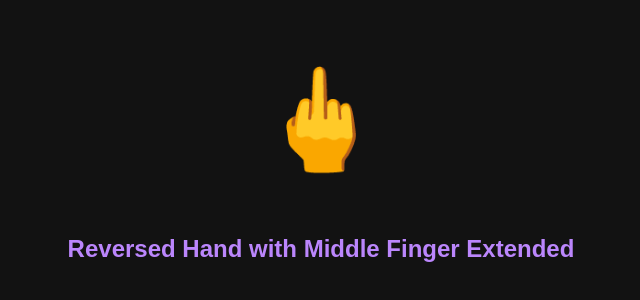
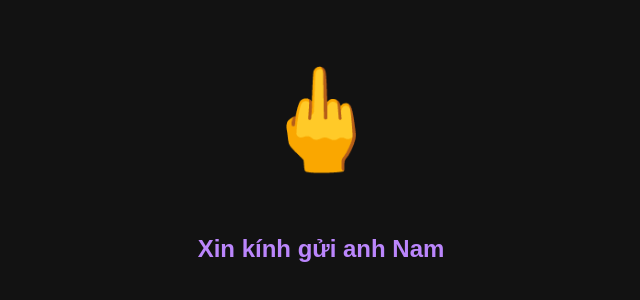
Before and after one commit to duke2110/finger, a website: page index.html in a window 1280 px wide. Shown: the part 220-520 px from the top of the page, without its empty margins (319-959 px from the left). Drawn offline with Linux system fonts and the light colour scheme.

Commit message:
Update index.html

```diff
--- a/index.html
+++ b/index.html
@@ -34,7 +34,7 @@
 <body>
 
     <div class="emoji">🖕</div>
-    <h1>Reversed Hand with Middle Finger Extended</h1>
+    <h1>Xin kính gửi anh Nam</h1>
 
 </body>
 </html>
```
